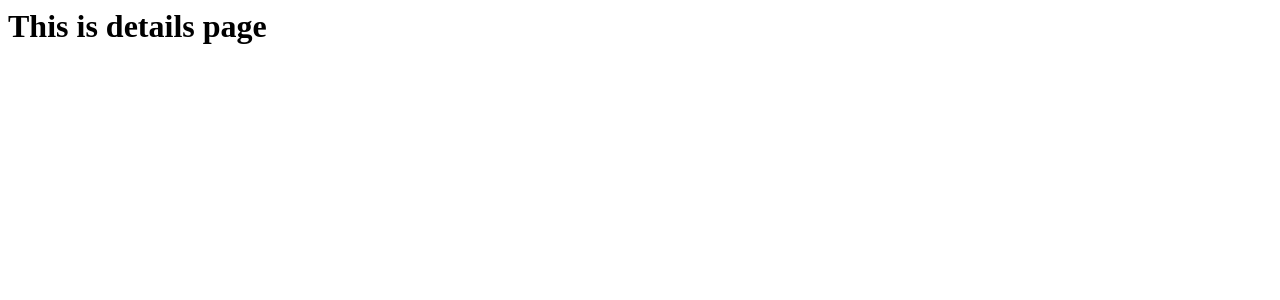
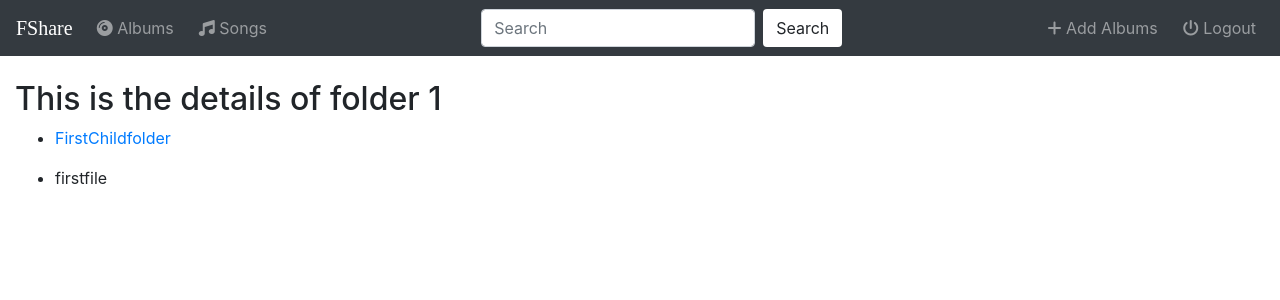
Before and after one commit to PraneethChandra18/filesharing, a Django app: page /fileshare/1 in a window 1280 px wide. Shown: the top 300 px of the page. Run offline with Django 3.2, Linux system fonts and the light colour scheme; data comes from the database, SQL or seed files in the repository; both versions use the stored data as it was after the commit; some libraries are stand-ins or nearby versions.

Commit message:
nested models done

```diff
--- a/fileshare/models.py
+++ b/fileshare/models.py
@@ -5,6 +5,7 @@ from django.db import models
 
 class Folder(models.Model):
     name = models.CharField(max_length=50)
+    linkedfolder = models.ForeignKey("self",on_delete=models.CASCADE,null=True,blank=True)
     author = models.CharField(max_length=100)
     lastmodified = models.DateTimeField(auto_now=True)
 
@@ -12,7 +13,7 @@ class Folder(models.Model):
         return self.name
 
 class File(models.Model):
-    folder=models.ForeignKey(Folder,on_delete=models.CASCADE)
+    folder=models.ForeignKey(Folder,on_delete=models.CASCADE,null=True,blank=True)
     name = models.CharField(max_length=50)
     file=models.CharField(max_length=250);
     info=models.TextField()
--- /dev/null
+++ b/fileshare/static/fileshare/style.css
@@ -0,0 +1,3 @@
+body{
+  background-image: url(./background.jpg);
+}
--- /dev/null
+++ b/fileshare/templates/fileshare/base.html
@@ -0,0 +1,51 @@
+<!DOCTYPE html>
+<html lang="en" dir="ltr">
+  <head>
+    <meta charset="utf-8">
+    <!-- {% load static %} -->
+    <link rel="stylesheet" href="https://maxcdn.bootstrapcdn.com/bootstrap/4.4.1/css/bootstrap.min.css">
+    <script src="https://ajax.googleapis.com/ajax/libs/jquery/3.4.1/jquery.min.js"></script>
+    <script src="https://cdnjs.cloudflare.com/ajax/libs/popper.js/1.16.0/umd/popper.min.js"></script>
+    <script src="https://maxcdn.bootstrapcdn.com/bootstrap/4.4.1/js/bootstrap.min.js"></script>
+    <!-- <link rel="stylesheet" href="{% static 'music/style.css' %}" type="text/css" /> -->
+    <script src='https://kit.fontawesome.com/a076d05399.js'></script>
+    <title>{% block title %}Fileshare{% endblock %}</title>
+  </head>
+  <body>
+    <nav class="navbar navbar-expand-md bg-dark navbar-dark fixed-top">
+      <a class="navbar-brand" href="#"><span style="font-family:American Typewriter, serif">FShare</span></a>
+      <button class="navbar-toggler" type="button" data-toggle="collapse" data-target="#topNavbar">
+        <span class="navbar-toggler-icon"></span>
+      </button>
+      <div class="collapse navbar-collapse" id="topNavbar">
+        <ul class="navbar-nav">
+          <li class="nav-item">
+            <a class="nav-link" href="#"><i class='fas fa-compact-disc'></i> Albums &nbsp;</a>
+          </li>
+          <li class="nav-item">
+            <a class="nav-link" href="#"><i class='fas fa-music'></i> Songs &nbsp;</a>
+          </li>
+        </ul>
+        <div class="mx-auto order-0">
+          <form class="form-inline" action="#" >
+            <input class="form-control mr-sm-2" type="text" placeholder="Search">
+            <button class="btn btn-default" type="submit" style="background-color:white">Search</button>
+          </form>
+        </div>
+<!-- <ul class="navbar-nav ml-auto justify-content-end">    ->Can also use this to make it align right-->
+        <ul class="navbar-nav">
+          <li class="nav-item">
+            <a class="nav-link" href="#"><i class='fas fa-plus'></i> Add Albums &nbsp;</a>
+          </li>
+          <li class="nav-item">
+            <a class="nav-link" href="#"><i class='fas fa-power-off'></i> Logout</a>
+          </li>
+        </ul>
+      </div>
+    </nav>
+    <div class="container-fluid" style="margin-top:80px">
+      {% block body %}
+      {% endblock %}
+    </div>
+  </body>
+</html>
--- a/fileshare/templates/fileshare/details.html
+++ b/fileshare/templates/fileshare/details.html
@@ -1 +1,16 @@
-<h1>This is details page</h1>
+{% extends 'fileshare/base.html' %}
+
+{% block body %}
+<h2>This is the details of folder {{ folder_id }}</h2>
+<ul>
+  {% for f in folders %}
+  <li> <a href="{{f.id}}">{{ f }} </a></li>
+  {% endfor %}
+</ul>
+
+<ul>
+  {% for file in files %}
+  <li> {{ file }} </li>
+  {% endfor %}
+</ul>
+{% endblock %}
--- a/fileshare/views.py
+++ b/fileshare/views.py
@@ -3,12 +3,14 @@ from .models import Folder, File
 # Create your views here.
 
 def index(request):
-    all_folders = Folder.objects.all()
-    context = { 'all_folders':all_folders, }
+    all_folders = Folder.objects.filter(linkedfolder__isnull=True)
+    all_files = File.objects.filter(folder__isnull=True)
+    context = { 'all_folders':all_folders,'all_files':all_files }
     return render(request,'fileshare/index.html',context)
 
 def detail(request,folder_id):
     folder = get_object_or_404(Folder,pk=folder_id)
     files = folder.file_set.all()
-    context={'folder':folder,'files':files}
+    folders = folder.folder_set.all()
+    context={'folder':folder,'folders':folders,'files':files,'folder_id':folder_id}
     return render(request,'fileshare/details.html',context)
```
Also changed, not shown: fileshare/templates/fileshare/index.html (+17 -1 lines), db.sqlite3, fileshare/migrations/0002_folder_linkedfolder.py (added), fileshare/migrations/0003_auto_20200210_2357.py (added), fileshare/migrations/0004_auto_20200210_2357.py (added).
